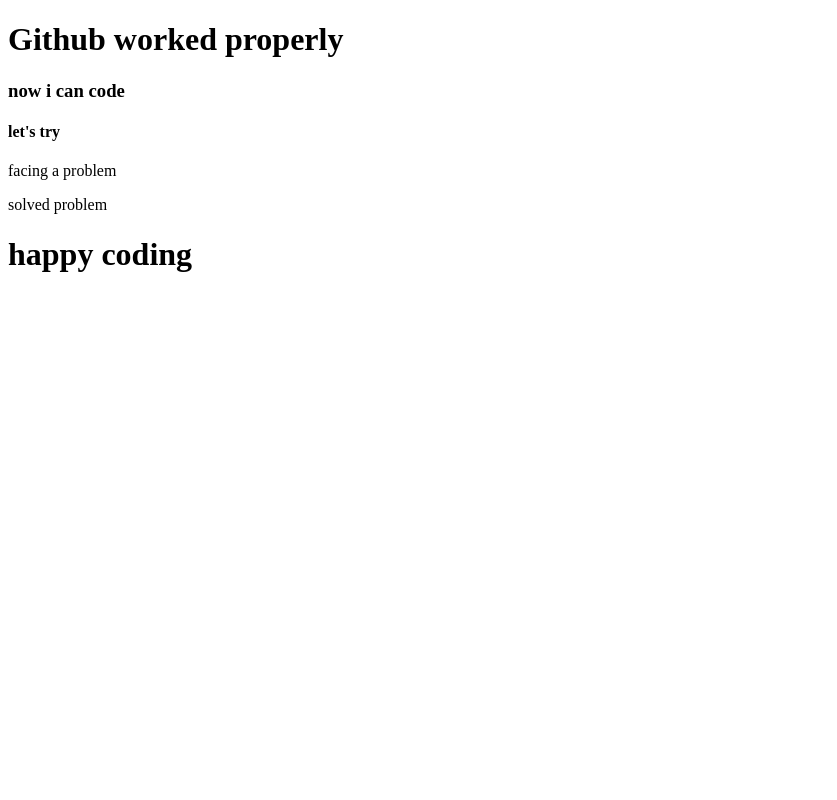
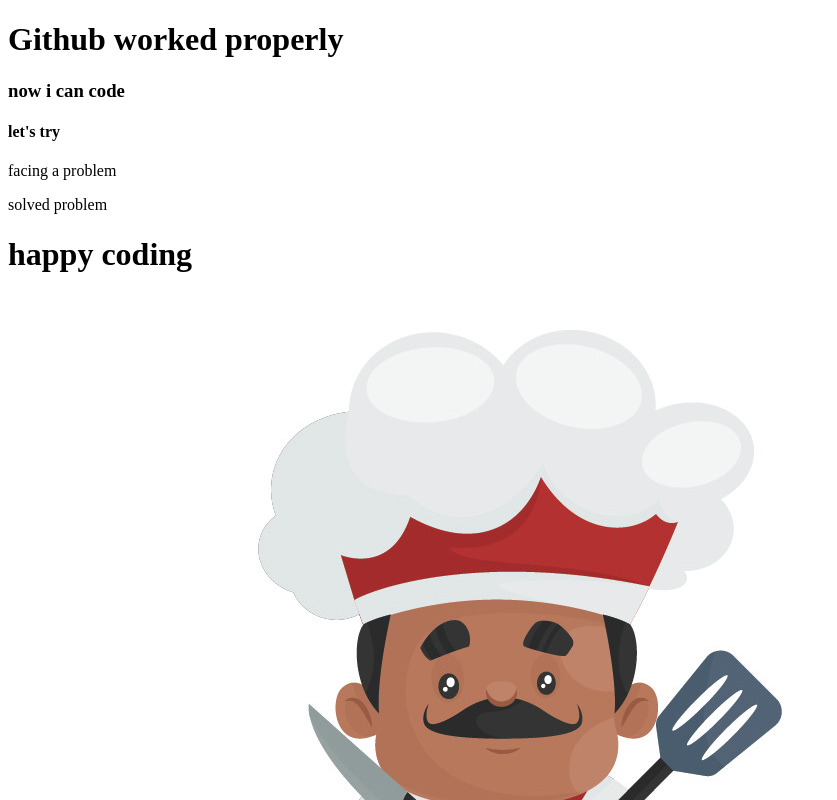
Before and after one commit to isratul-kownine/my-second-repo, a plain HTML site: page index.html in a window 1280 px wide. Shown: the top 800 px of the page, without its empty margins (0-837 px from the left). Drawn offline with Linux system fonts and the light colour scheme.

Commit message:
image added

```diff
--- a/index.html
+++ b/index.html
@@ -14,5 +14,6 @@
     <p> facing a problem</p>
     <p> solved problem</p>
     <h1> happy coding</h1>
+    <img src="chef.jpg">
 </body>
 </html>
```
Also changed, not shown: chef.jpg (added).
